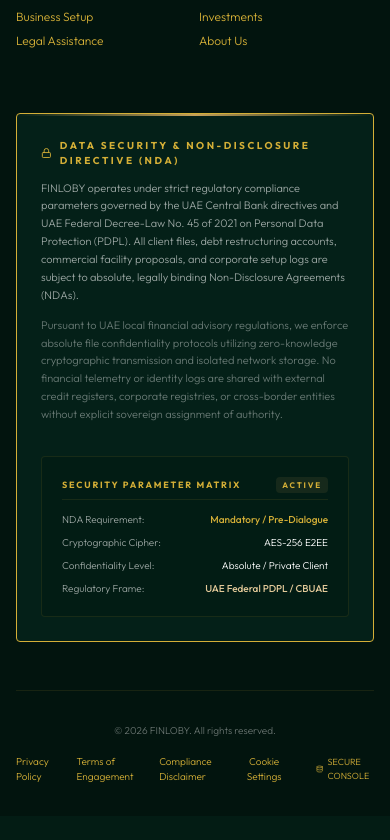
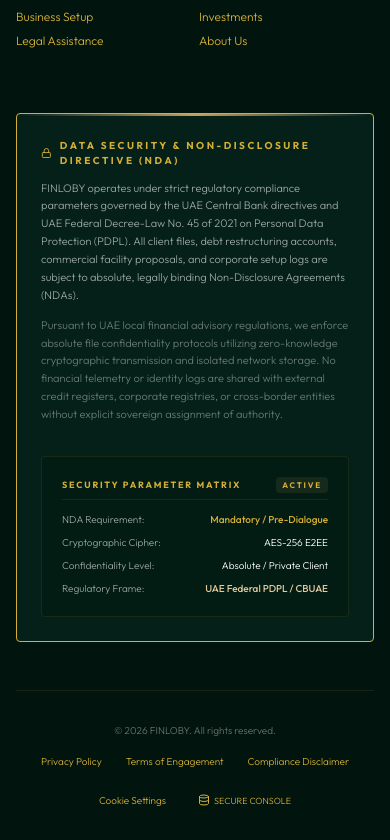
Before and after one commit to Devgghya/finloby, a React (Vite) app: page / in a window 390 px wide. Shown: the part 7113-7953 px from the top of the page. Before the commit the page ends 7929 px from the top, so only its background shows below. Built offline with nearby package versions, Linux system fonts and the light colour scheme; no server answers.

Commit message:
Keep footer controls responsive

```diff
--- a/src/components/Footer.tsx
+++ b/src/components/Footer.tsx
@@ -147,7 +147,7 @@
         <div>
           © {new Date().getFullYear()} FINLOBY. All rights reserved.
         </div>
-        <div className="flex gap-6 items-center">
+        <div className="flex flex-wrap justify-center gap-6 items-center">
           <Link to="/privacy" id="footer-privacy-link" className="hover:text-[#C5A059] transition-colors">Privacy Policy</Link>
           <Link to="/terms" id="footer-terms-link" className="hover:text-[#C5A059] transition-colors">Terms of Engagement</Link>
           <Link to="/disclaimer" id="footer-disclaimer-link" className="hover:text-[#C5A059] transition-colors">Compliance Disclaimer</Link>
```
